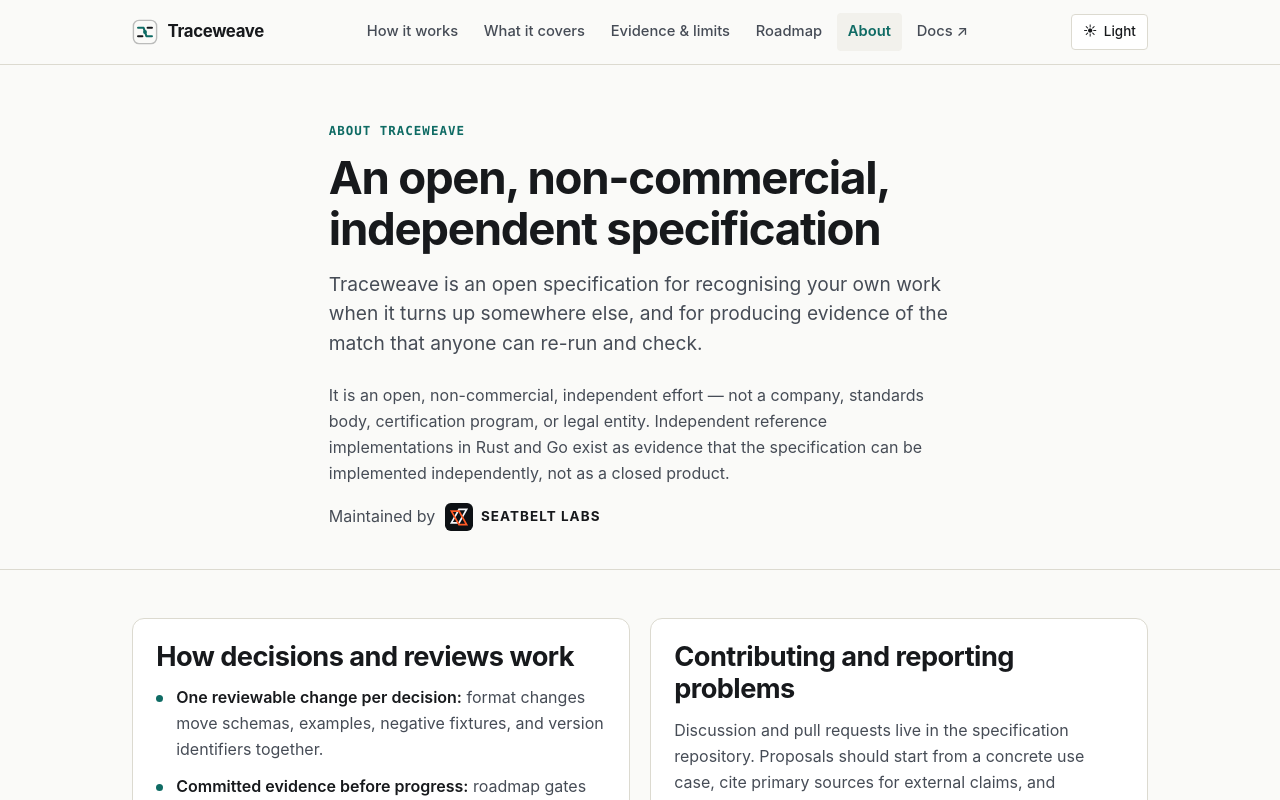
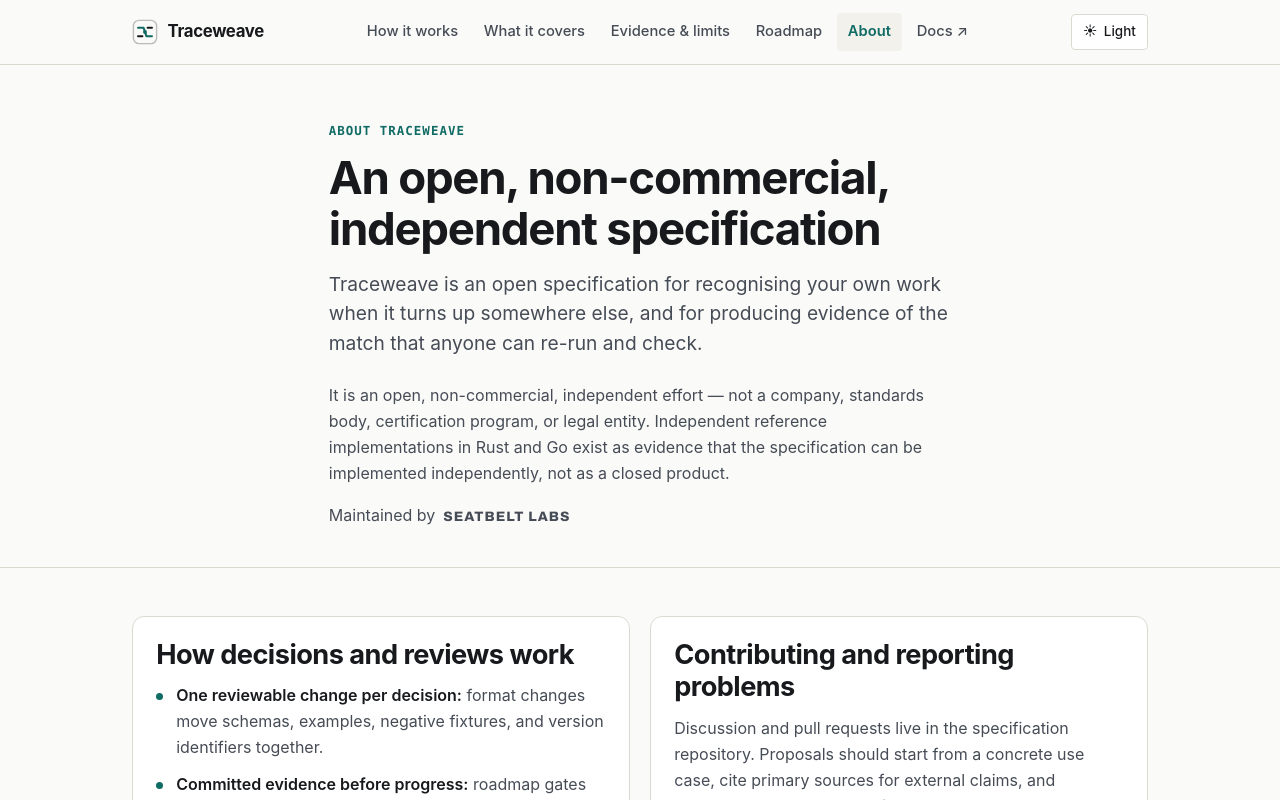
Before and after one commit to connorburgess/traceweave-web, a Next.js app: page /about in a window 1280 px wide. Shown: the top 800 px of the page. Built offline with nearby package versions, Linux system fonts and the light colour scheme.

Commit message:
Use self-hosted Archivo wordmark only for Seatbelt Labs credit

```diff
--- a/package.json
+++ b/package.json
@@ -13,6 +13,7 @@
     "check:content": "node scripts/check-content.mjs"
   },
   "dependencies": {
+    "@fontsource/archivo": "5.3.0",
     "next": "16.4.6",
     "react": "19.3.1",
     "react-dom": "19.3.1"
--- a/src/app/about/page.tsx
+++ b/src/app/about/page.tsx
@@ -1,5 +1,4 @@
 import type { Metadata } from "next";
-import { SeatbeltLabsMark } from "@/components/SeatbeltLabsMark";
 import { SourceLink } from "@/components/SourceLink";
 import { DOCS_URL, SPEC_ISSUES_URL, SPEC_TREE_URL, specUrl } from "@/lib/sources";
 
@@ -35,12 +34,9 @@ export default function AboutPage() {
             <a
               href="https://seatbeltlabs.com"
               rel="noopener noreferrer"
-              className="seatbelt-link"
+              className="seatbelt-wordmark"
             >
-              <span className="seatbelt-mark-plate">
-                <SeatbeltLabsMark />
-              </span>
-              <span className="seatbelt-wordmark">SEATBELT LABS</span>
+              SEATBELT LABS
             </a>
           </p>
         </div>
--- a/src/app/globals.css
+++ b/src/app/globals.css
@@ -670,62 +670,36 @@ tbody tr:last-child td {
 .footer-credit {
   display: flex;
   flex-wrap: wrap;
-  align-items: center;
+  align-items: baseline;
   gap: 0.65rem 1rem;
 }
 
 .maintained-by {
   display: inline-flex;
   flex-wrap: wrap;
-  align-items: center;
-  gap: 0.6rem;
+  align-items: baseline;
+  gap: 0.5rem;
   margin-bottom: 0;
 }
 
-.seatbelt-link {
-  display: inline-flex;
-  align-items: center;
-  gap: 8px;
-  color: var(--ink);
+.seatbelt-wordmark {
+  display: inline-block;
+  font-family: "Archivo", Arial, sans-serif;
+  font-weight: 800;
+  font-size: 0.85rem;
+  letter-spacing: 0.075em;
+  font-stretch: 100%;
+  line-height: 1;
+  white-space: nowrap;
+  text-transform: uppercase;
+  color: var(--ink-secondary);
   text-decoration: none;
-  vertical-align: middle;
 }
 
-.seatbelt-link:hover {
-  color: var(--accent);
-}
-
-.seatbelt-link:hover .seatbelt-wordmark {
+.seatbelt-wordmark:hover {
+  color: var(--ink);
   text-decoration: underline;
   text-underline-offset: 0.2em;
-}
-
-.seatbelt-mark-plate {
-  display: inline-flex;
-  align-items: center;
-  justify-content: center;
-  border-radius: 6px;
-  flex-shrink: 0;
-}
-
-:root[data-theme="dark"] .seatbelt-mark-plate {
-  padding: 2px;
-  background: #e6ebf0;
-  border-radius: 8px;
-}
-
-.seatbelt-mark {
-  display: block;
-  width: 28px;
-  height: 28px;
-  flex-shrink: 0;
-}
-
-.seatbelt-wordmark {
-  font-size: 0.84rem;
-  font-weight: 650;
-  letter-spacing: 0.08em;
-  line-height: 1;
 }
 
 /* Reduced motion */
--- a/src/app/layout.tsx
+++ b/src/app/layout.tsx
@@ -1,3 +1,4 @@
+import "@fontsource/archivo/800.css";
 import type { Metadata, Viewport } from "next";
 import { SiteFooter } from "@/components/SiteFooter";
 import { SiteHeader } from "@/components/SiteHeader";
--- a/src/components/SeatbeltLabsMark.tsx
+++ /dev/null
@@ -1,18 +0,0 @@
-export function SeatbeltLabsMark() {
-  return (
-    <svg
-      xmlns="http://www.w3.org/2000/svg"
-      viewBox="0 0 48 48"
-      width={28}
-      height={28}
-      aria-hidden="true"
-      className="seatbelt-mark"
-    >
-      <rect width="48" height="48" rx="10" fill="#0d1014" />
-      <g fill="none" stroke="#f5f7fa" strokeWidth="3">
-        <path d="M11 34 24 11h13L24 34H11Z" />
-        <path d="m11 14 13 23h13L24 14H11Z" stroke="#ff5a26" />
-      </g>
-    </svg>
-  );
-}
--- a/src/components/SiteFooter.tsx
+++ b/src/components/SiteFooter.tsx
@@ -1,5 +1,4 @@
 import Link from "next/link";
-import { SeatbeltLabsMark } from "@/components/SeatbeltLabsMark";
 import { TraceweaveMark } from "@/components/TraceweaveMark";
 import { SPEC_DRAFT_VERSION } from "@/data/facts";
 import { DOCS_URL, SPEC_ISSUES_URL, SPEC_TREE_URL, specUrl } from "@/lib/sources";
@@ -94,12 +93,9 @@ export function SiteFooter() {
             <a
               href="https://seatbeltlabs.com"
               rel="noopener noreferrer"
-              className="seatbelt-link"
+              className="seatbelt-wordmark"
             >
-              <span className="seatbelt-mark-plate">
-                <SeatbeltLabsMark />
-              </span>
-              <span className="seatbelt-wordmark">SEATBELT LABS</span>
+              SEATBELT LABS
             </a>
             <span>© 2026 Seatbelt Labs</span>
           </div>
```
Also changed, not shown: scripts/check-content.mjs (+3 -4 lines), public/brand/seatbelt-labs-mark.svg (deleted), 1 other file (tests, documents, lock files or other folders).
